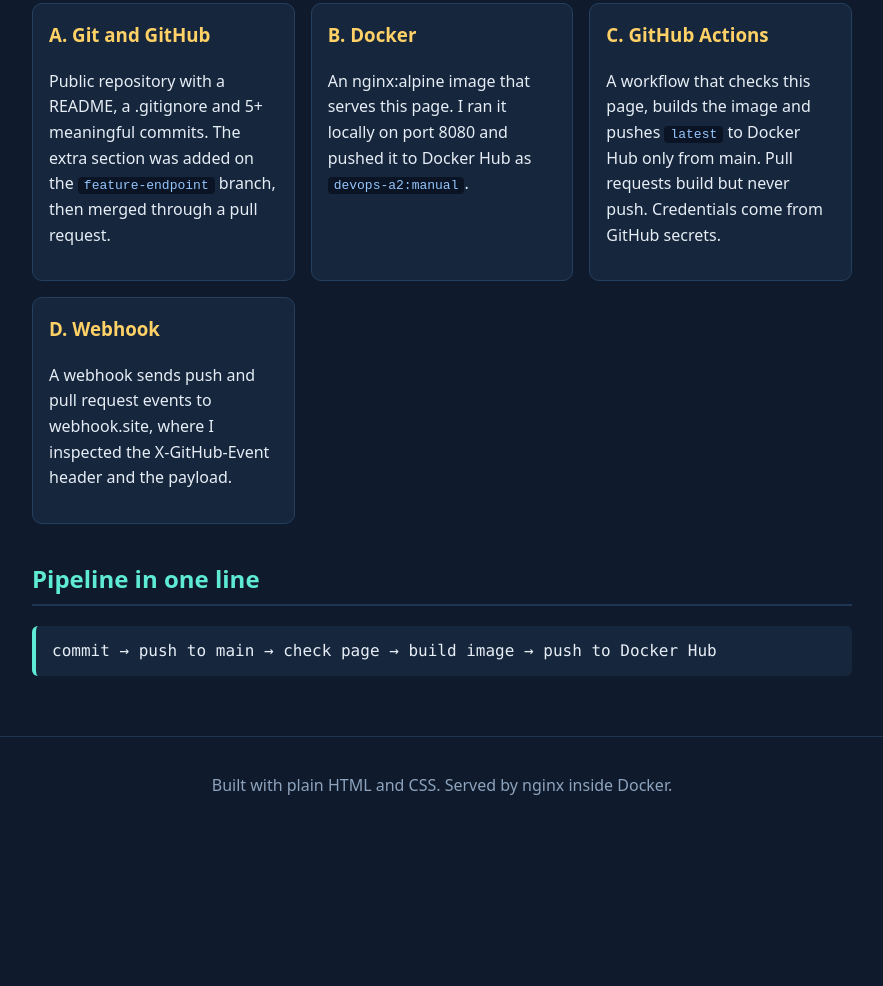
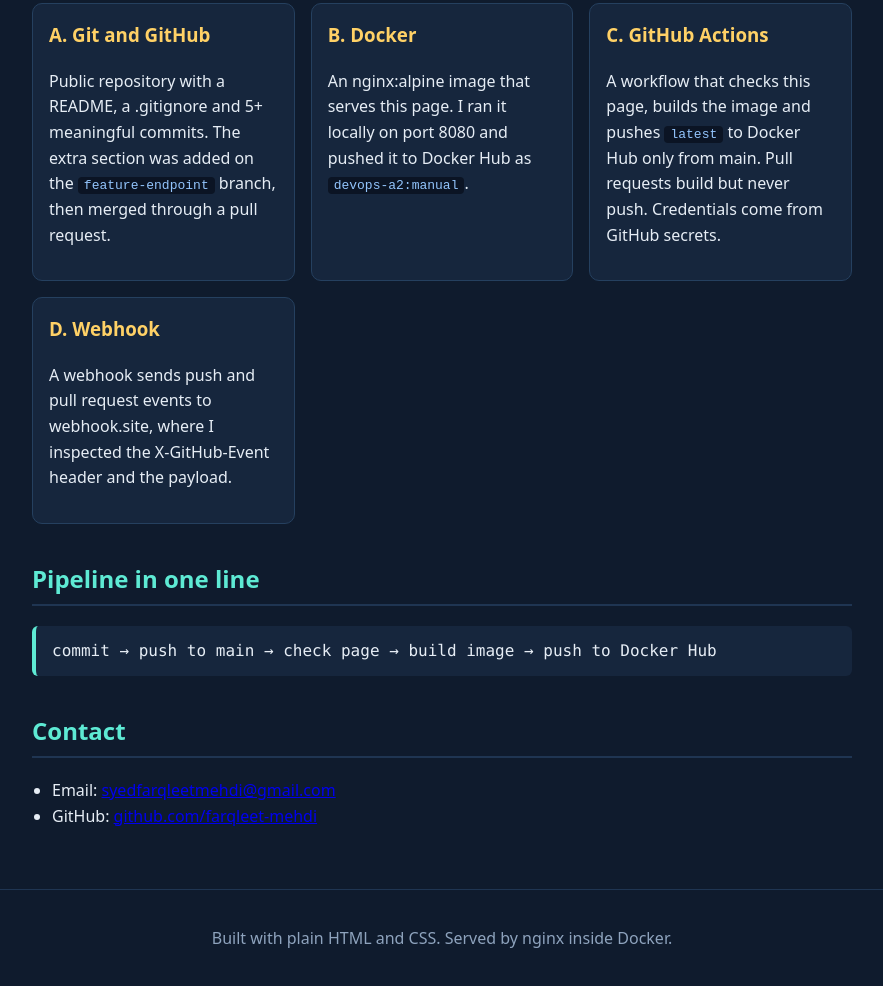
Before and after one commit to farqleet-mehdi/devops-a2-FA23-BAI-059, a plain HTML site: page index.html in a window 1280 px wide. Shown: the part 484-1470 px from the top of the page, without its empty margins (198-1081 px from the left). Before the commit the page ends 1318 px from the top, so only its background shows below. Drawn offline with Linux system fonts and the light colour scheme.

Commit message:
Add Contact section

```diff
--- a/index.html
+++ b/index.html
@@ -45,6 +45,13 @@
       <h2>Pipeline in one line</h2>
       <p class="flow">commit &rarr; push to main &rarr; check page &rarr; build image &rarr; push to Docker Hub</p>
     </section>
+           <section>
+         <h2>Contact</h2>
+         <ul>
+           <li>Email: <a href="mailto:syedfarqleetmehdi@gmail.com">syedfarqleetmehdi@gmail.com</a></li>
+           <li>GitHub: <a href="https://github.com/farqleet-mehdi">github.com/farqleet-mehdi</a></li>
+         </ul>
+       </section>
   </main>
 
   <footer>
```
